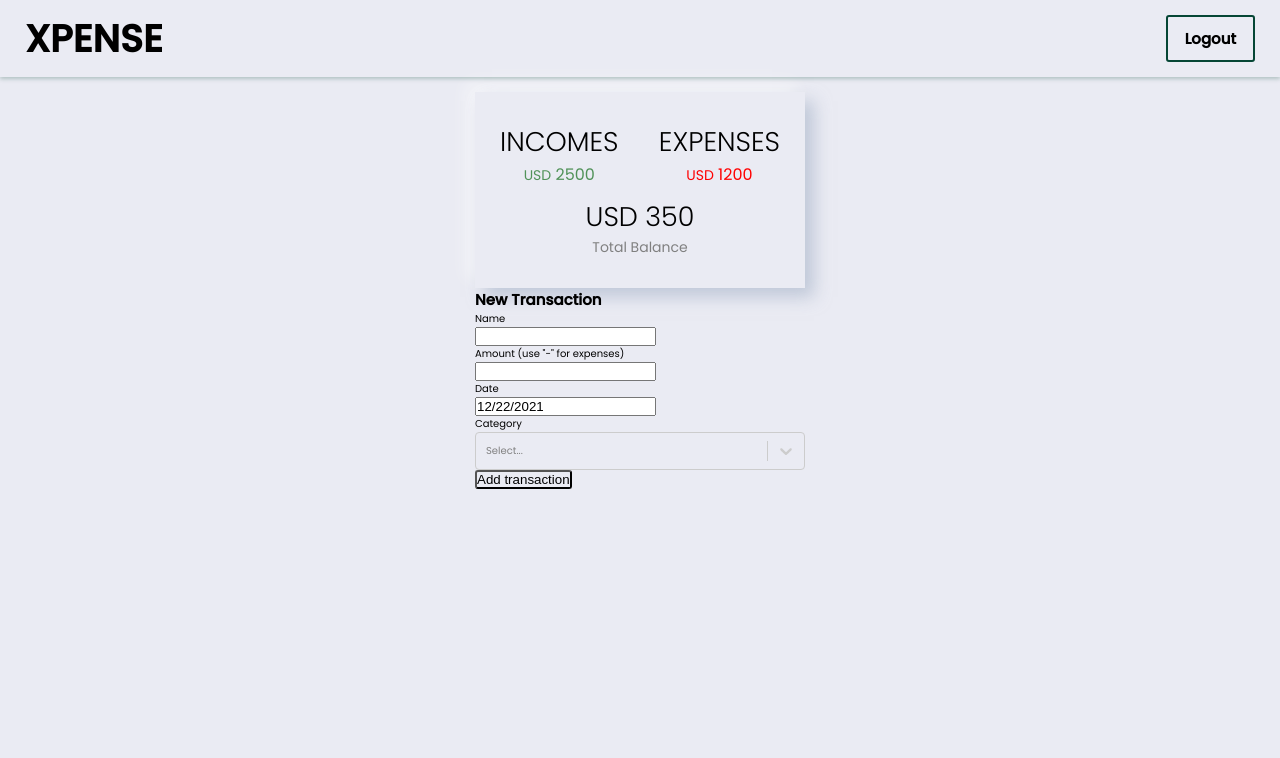
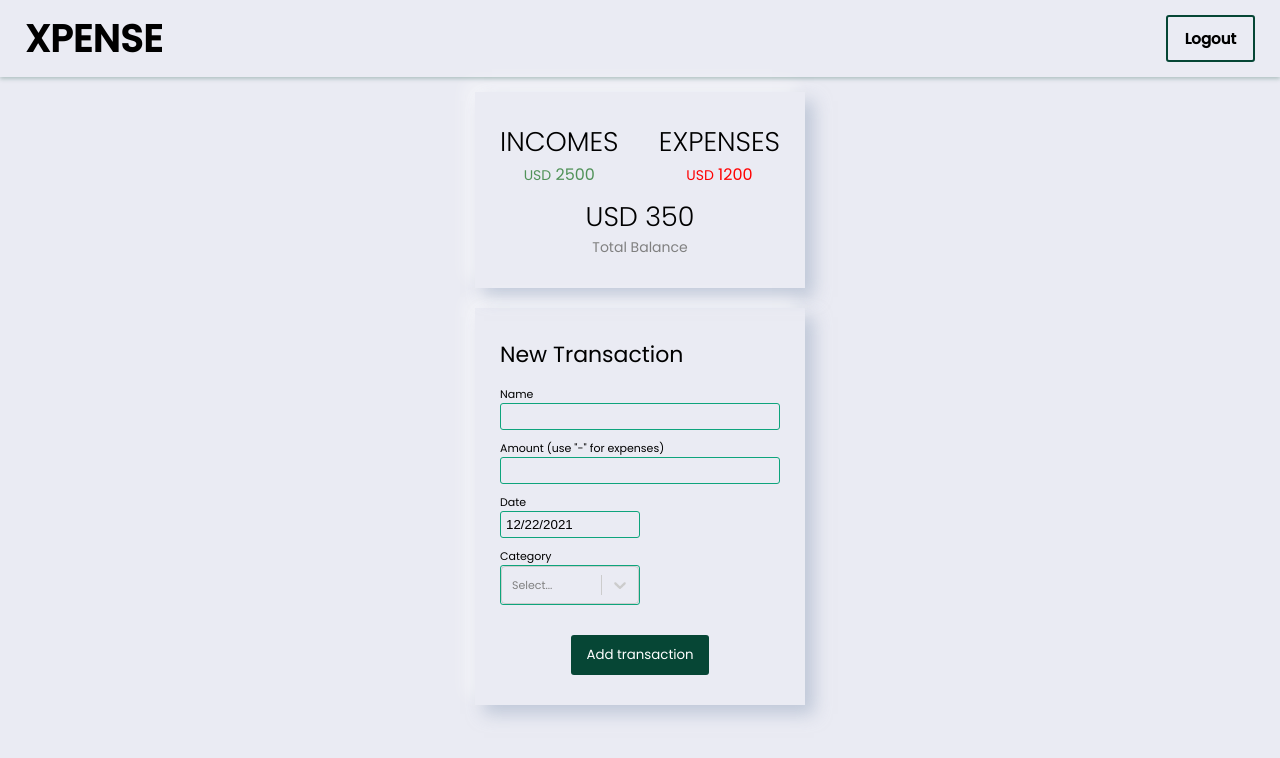
Before and after one commit to Gabito-git/Xpense, a React (Create React App) app in the folder frontend/: page / in a window 1280 px wide. Shown: the top 758 px of the page. Built offline with nearby package versions, Linux system fonts and the light colour scheme.

Commit message:
style(front) add stylesheet to transaction form

```diff
--- /dev/null
+++ b/frontend/src/styles/components/homescreen/_transaction-form.scss
@@ -0,0 +1,56 @@
+.transaction-form{
+    box-shadow: 9px 9px 16px rgb(163 177 198 / 60%),
+              -9px -9px 16px rgb(255 255 255 / 50%);
+    margin-top: 2rem;
+    padding: 3rem 2.5rem;
+
+    &__title{
+        font-size: 2.2rem;
+        font-weight: 400;
+        margin-bottom: 1.5rem;
+    }
+
+    &__group{
+        margin-bottom: 1rem;
+        font-size: 1.1rem;
+    }
+
+    &__input, &__date{
+        background-color: transparent;
+        border: none;
+        padding: 0.5rem;
+
+        &:focus{
+            outline: 2px solid lighten($color-primary, $amount: 10);;
+            border-radius: 3px;
+        }
+    }
+
+    &__input, &__date{
+        width: 100%;
+    }
+
+    &__input-div, &__date-div{
+        border: 1px solid lighten($color-primary, $amount: 20);
+        border-radius: 3px;
+    }
+
+    &__date-div{
+        max-width: 50%;
+    }
+
+    &__button-div{
+        text-align: center;
+    }
+
+    &__button{
+        background-color: $color-primary;
+        border: none;
+        border-radius: 3px;
+        color: white;
+        font-family: inherit;
+        margin-top: 2rem;
+        padding: 1rem 1.5rem
+    }
+
+}
--- a/frontend/src/styles/index.scss
+++ b/frontend/src/styles/index.scss
@@ -3,5 +3,6 @@
 
 @import './components/button';
 @import './components/homescreen/balance';
+@import './components/homescreen/transaction-form';
 
 @import './screens/homescreen';
```
